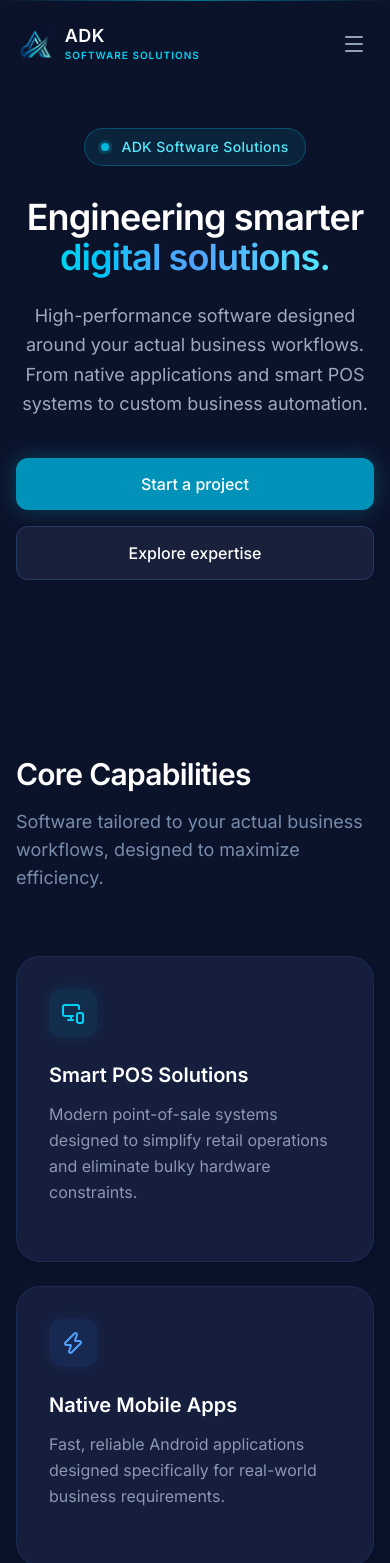
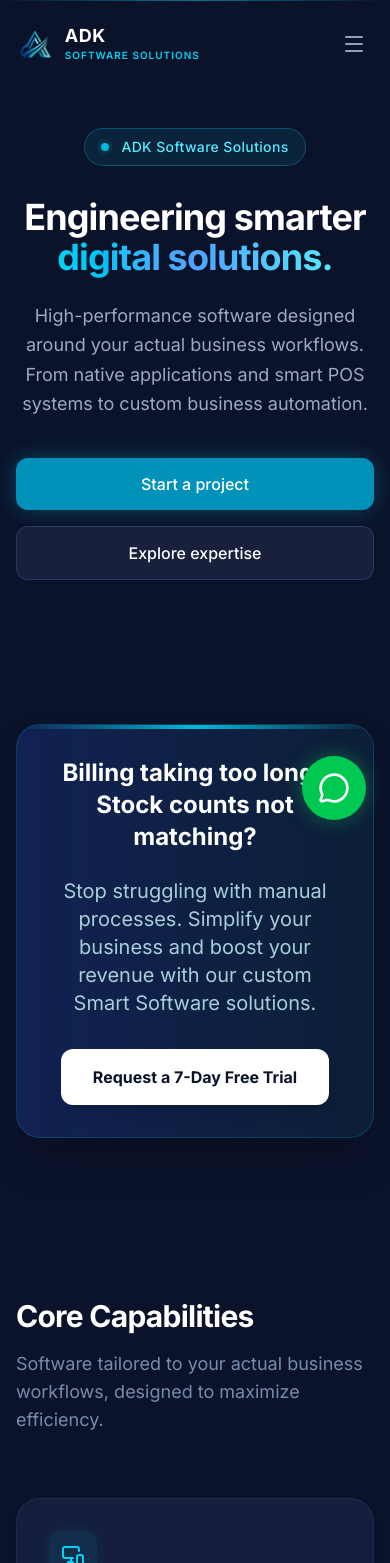
Before and after one commit to adksoftwares/adk-software-website, a React (Vite) app: page / in a window 390 px wide. Shown: the top 1563 px of the page. Built offline with nearby package versions, Linux system fonts and the light colour scheme.

Commit message:
Optimize website for conversions: OG Meta tags, Floating WhatsApp, Value Proposition, Problem-Solution CTA

```diff
--- a/index.html
+++ b/index.html
@@ -5,9 +5,18 @@
     <link rel="icon" type="image/svg+xml" href="/vite.svg" />
     <meta name="viewport" content="width=device-width, initial-scale=1.0" />
     <title>ADK Software Solutions</title>
+
+    <!-- Open Graph / Social Media Meta Tags -->
+    <meta property="og:title" content="ADK Software Solutions" />
+    <meta property="og:description" content="We build Custom Software, Mobile Apps & Smart POS Solutions to Automate Your Business." />
+    <meta property="og:image" content="https://adksoftwares.com/logo-icon-transparent.png" />
+    <meta property="og:url" content="https://adksoftwares.com" />
+    <meta property="og:type" content="website" />
+    <meta name="twitter:card" content="summary_large_image" />
+
     <link rel="preconnect" href="https://fonts.googleapis.com">
     <link rel="preconnect" href="https://fonts.gstatic.com" crossorigin>
-    <link href="https://fonts.googleapis.com/css2?family=Plus+Jakarta+Sans:wght@400;500;600;700;800&family=Inter:wght@400;500;600&display=swap" rel="stylesheet">
+    <link href="https://fonts.googleapis.com/css2?family=Inter:wght@300;400;500;600;700&family=Plus+Jakarta+Sans:wght@400;500;600;700;800&display=swap" rel="stylesheet">
   </head>
   <body>
     <div id="root"></div>
--- a/src/components/Layout.jsx
+++ b/src/components/Layout.jsx
@@ -1,5 +1,6 @@
 import { useEffect } from 'react';
 import { useLocation } from 'react-router-dom';
+import { MessageCircle } from 'lucide-react';
 import Navbar from './Navbar';
 import Footer from './Footer';
 
@@ -11,12 +12,23 @@ const Layout = ({ children }) => {
   }, [pathname]);
 
   return (
-    <div className="flex flex-col min-h-screen bg-[#0B132B] font-sans text-white">
+    <div className="flex flex-col min-h-screen bg-[#0B132B] font-sans text-white relative">
       <Navbar />
       <main className="flex-grow flex flex-col">
         {children}
       </main>
       <Footer />
+
+      {/* Floating WhatsApp CTA */}
+      <a
+        href="https://wa.me/94723440137"
+        target="_blank"
+        rel="noopener noreferrer"
+        className="fixed bottom-6 right-6 lg:bottom-10 lg:right-10 z-50 bg-green-500 hover:bg-green-400 text-white p-4 rounded-full shadow-[0_0_20px_rgba(34,197,94,0.4)] hover:shadow-[0_0_30px_rgba(34,197,94,0.6)] hover:-translate-y-1 transition-all duration-300 flex items-center justify-center group"
+        title="Chat with us on WhatsApp"
+      >
+        <MessageCircle size={32} className="group-hover:scale-110 transition-transform" />
+      </a>
     </div>
   );
 };
--- a/src/pages/Home.jsx
+++ b/src/pages/Home.jsx
@@ -55,6 +55,22 @@ const Home = () => {
               Explore expertise
             </Link>
           </motion.div>
+        </motion.div>
+      </section>
+
+      {/* Problem-Solution Section */}
+      <section className="py-16 px-4 sm:px-6 lg:px-8 max-w-7xl mx-auto w-full">
+        <motion.div initial="initial" whileInView="whileInView" variants={fadeUp} className="bg-gradient-to-r from-blue-900/40 to-cyan-900/20 border border-cyan-500/20 rounded-3xl p-8 md:p-12 text-center shadow-2xl relative overflow-hidden">
+          <div className="absolute top-0 left-0 w-full h-1 bg-gradient-to-r from-transparent via-cyan-500 to-transparent"></div>
+          <h2 className="text-2xl md:text-4xl font-bold text-white mb-6">
+            Billing taking too long? <br className="hidden md:block" /> Stock counts not matching?
+          </h2>
+          <p className="text-xl text-cyan-100/80 mb-8 max-w-2xl mx-auto">
+            Stop struggling with manual processes. Simplify your business and boost your revenue with our custom Smart Software solutions.
+          </p>
+          <a href="https://wa.me/94723440137" target="_blank" rel="noopener noreferrer" className="inline-flex items-center gap-2 bg-white text-[#0B132B] px-8 py-4 rounded-xl font-bold hover:bg-cyan-50 transition-colors shadow-lg">
+            Request a 7-Day Free Trial
+          </a>
         </motion.div>
       </section>
 
```
